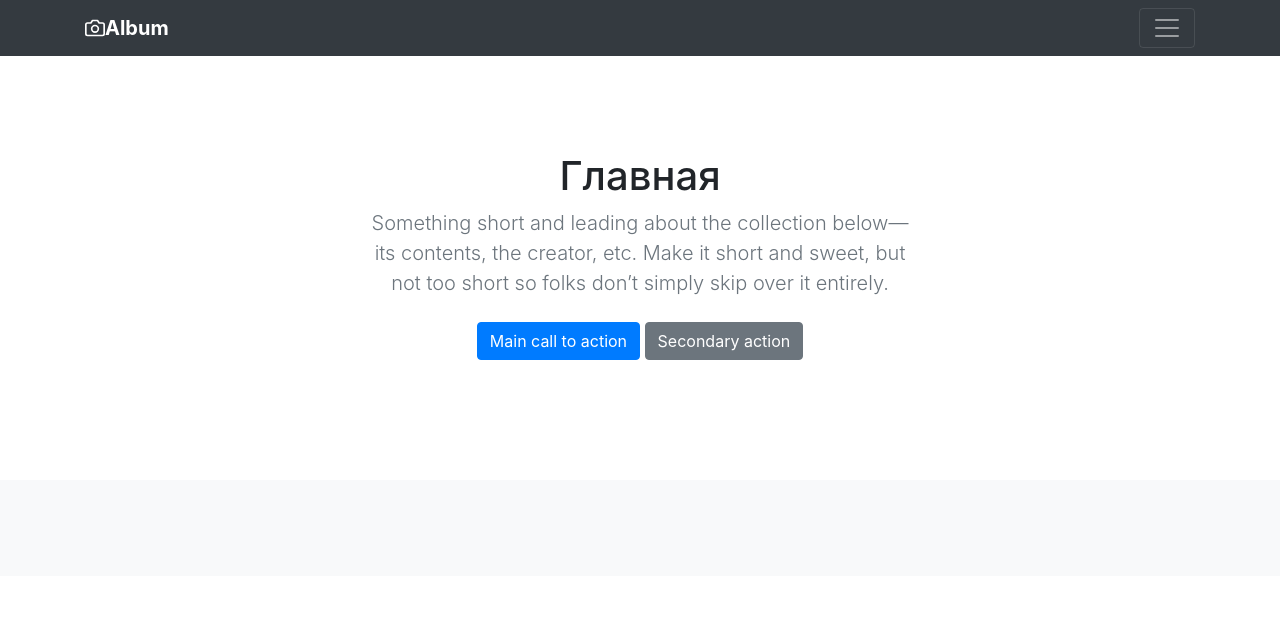
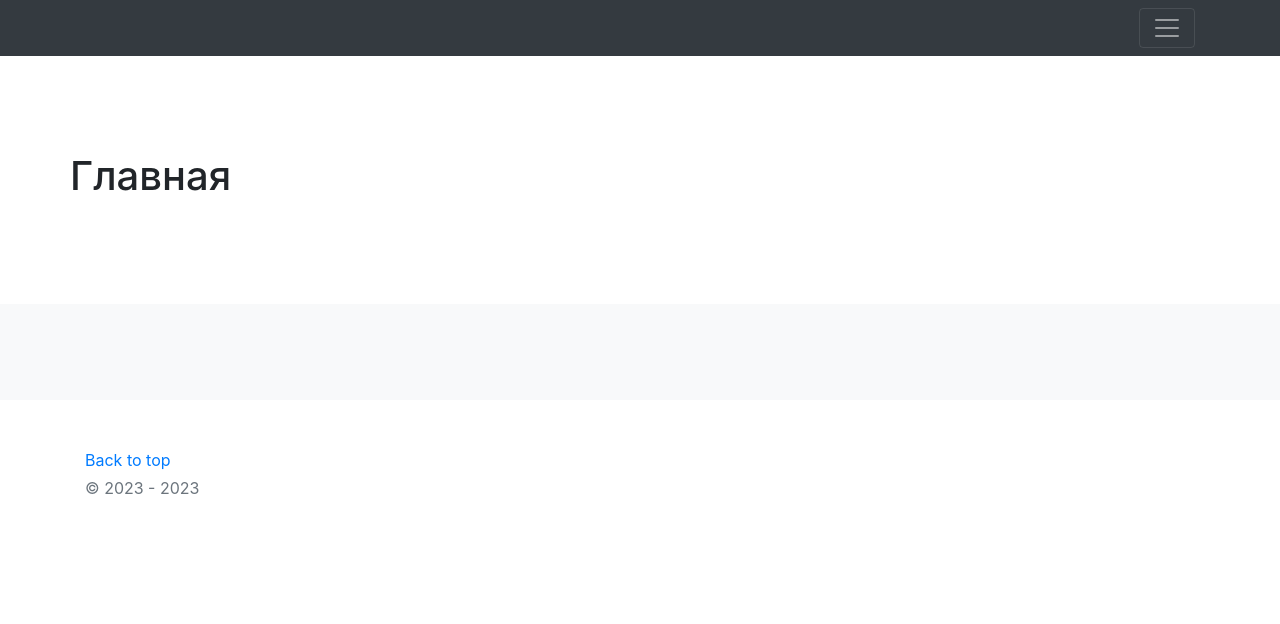
Before and after one commit to YulyaGovorova/onlyshop, a Django app: page / in a window 1280 px wide. Shown: the top 624 px of the page. Run offline with Django 4.2, Linux system fonts and the light colour scheme; data that the repository does not hold is empty; some libraries are stand-ins or nearby versions.

```diff
--- a/catalog/templates/catalog/base.html
+++ b/catalog/templates/catalog/base.html
@@ -33,6 +33,7 @@
 
 
 
+
     </style>
 
 
@@ -43,12 +44,6 @@
     <div class="collapse bg-dark" id="navbarHeader">
         <div class="container">
             <div class="row">
-                <div class="col-sm-8 col-md-7 py-4">
-                    <h4 class="text-white">About</h4>
-                    <p class="text-muted">Add some information about the album below, the author, or any other
-                        background context. Make it a few sentences long so folks can pick up some informative tidbits.
-                        Then, link them off to some social networking sites or contact information.</p>
-                </div>
                 {% include 'catalog/includes/inc_catalog_menu.html' %}
             </div>
         </div>
@@ -56,13 +51,7 @@
     <div class="navbar navbar-dark bg-dark shadow-sm">
         <div class="container">
             <a href="#" class="navbar-brand d-flex align-items-center">
-                <svg xmlns="http://www.w3.org/2000/svg" width="20" height="20" fill="none" stroke="currentColor"
-                     stroke-linecap="round" stroke-linejoin="round" stroke-width="2" aria-hidden="true" class="me-2"
-                     viewBox="0 0 24 24">
-                    <path d="M23 19a2 2 0 0 1-2 2H3a2 2 0 0 1-2-2V8a2 2 0 0 1 2-2h4l2-3h6l2 3h4a2 2 0 0 1 2 2z"/>
-                    <circle cx="12" cy="13" r="4"/>
-                </svg>
-                <strong>Album</strong>
+
             </a>
             <button class="navbar-toggler" type="button" data-bs-toggle="collapse" data-bs-target="#navbarHeader"
                     aria-controls="navbarHeader" aria-expanded="false" aria-label="Toggle navigation">
@@ -72,20 +61,11 @@
     </div>
 </header>
 
-<main>
+<main role="main">
 
     <section class="py-5 text-center container">
         <div class="row py-lg-5">
-            <div class="col-lg-6 col-md-8 mx-auto">
-                <h1 class="fw-light">{{ title }}</h1>
-                <p class="lead text-muted">Something short and leading about the collection below—its contents, the
-                    creator, etc. Make it short and sweet, but not too short so folks don’t simply skip over it
-                    entirely.</p>
-                <p>
-                    <a href="#" class="btn btn-primary my-2">Main call to action</a>
-                    <a href="#" class="btn btn-secondary my-2">Secondary action</a>
-                </p>
-            </div>
+            <h1 class="fw-light">{{ title }}</h1>
         </div>
     </section>
 
@@ -95,7 +75,7 @@
             {% endblock %}
 
         </div>
-      </div>
+    </div>
     </div>
 
 </main>
--- a/config/settings.py
+++ b/config/settings.py
@@ -55,7 +55,7 @@ ROOT_URLCONF = 'config.urls'
 TEMPLATES = [
     {
         'BACKEND': 'django.template.backends.django.DjangoTemplates',
-        'DIRS': [],
+        'DIRS': [os.path.join(BASE_DIR, 'templates'),],
         'APP_DIRS': True,
         'OPTIONS': {
             'context_processors': [
```
Also changed, not shown: catalog/migrations/0001_initial.py, catalog/templates/catalog/includes/inc_catalog_menu.html (indentation only).
